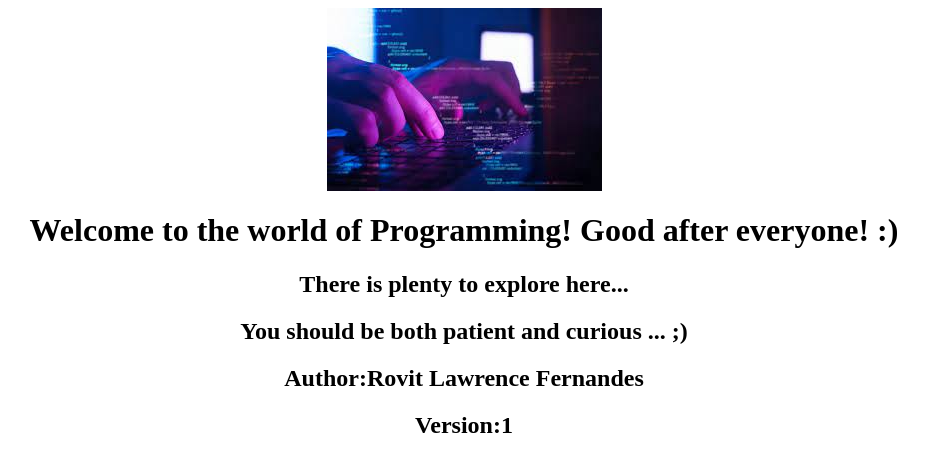
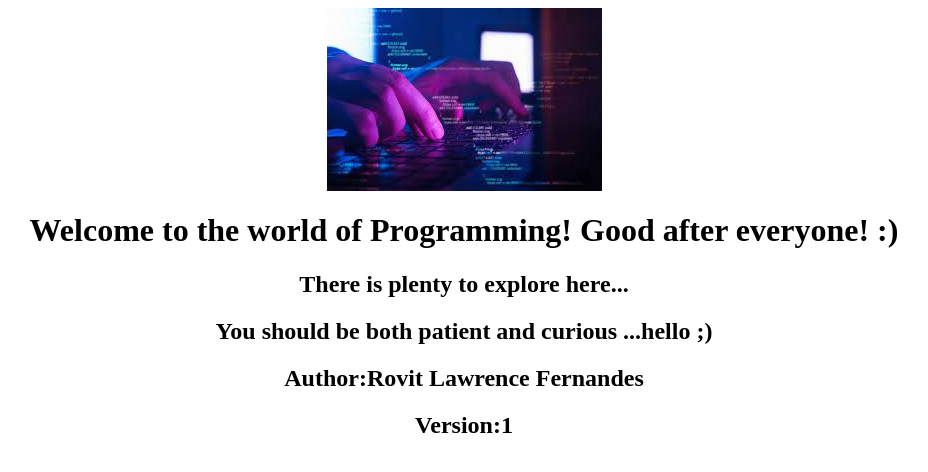
Before and after one commit to nagapriyadevadiga/priya, a plain HTML site: page index.html in a window 1280 px wide. Shown: the whole page, without its empty margins (176-1104 px from the left). Drawn offline with Linux system fonts and the light colour scheme.

Commit message:
to changes

```diff
--- a/index.html
+++ b/index.html
@@ -7,7 +7,7 @@
       <img src="program.jpg">
       <h1>Welcome to the world of Programming! Good after everyone! :)</h1>
       <h2>There is plenty to explore here...</h2>
-      <h2>You should be both patient and curious ... ;)</h2>
+      <h2>You should be both patient and curious ...hello ;)</h2>
       <h2>Author:Rovit Lawrence Fernandes</h2>
       <h2>Version:1</h2>
     </div>
```
